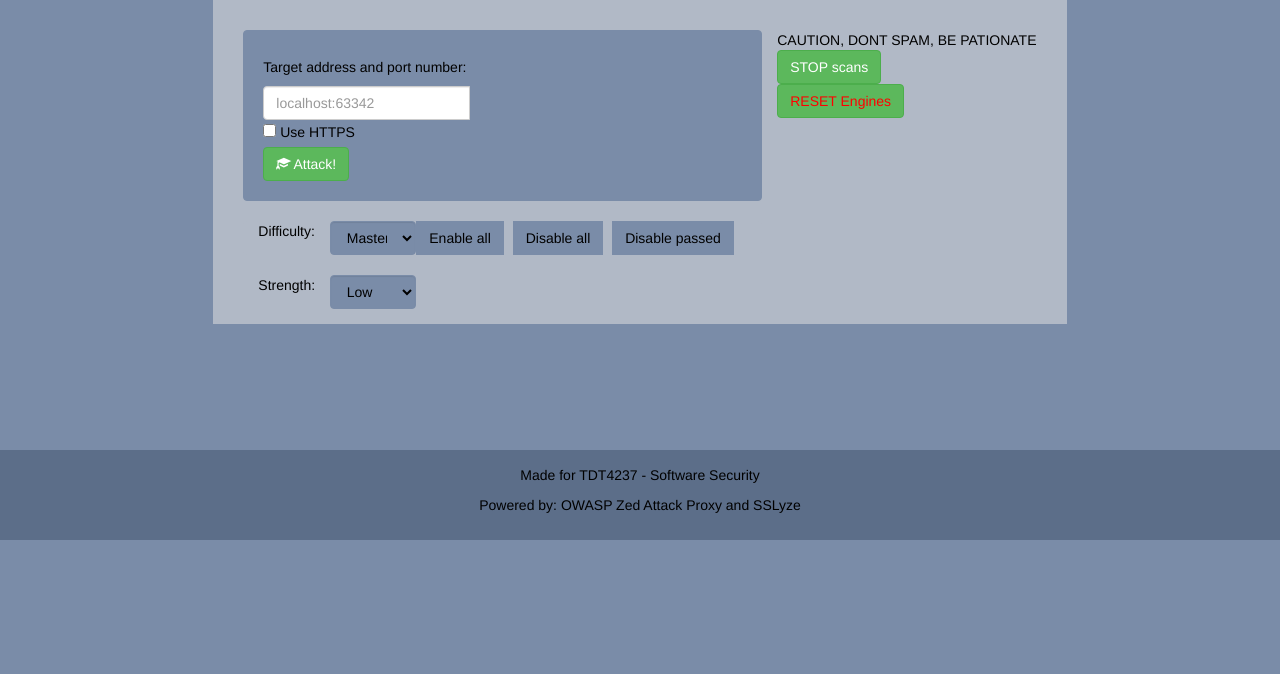
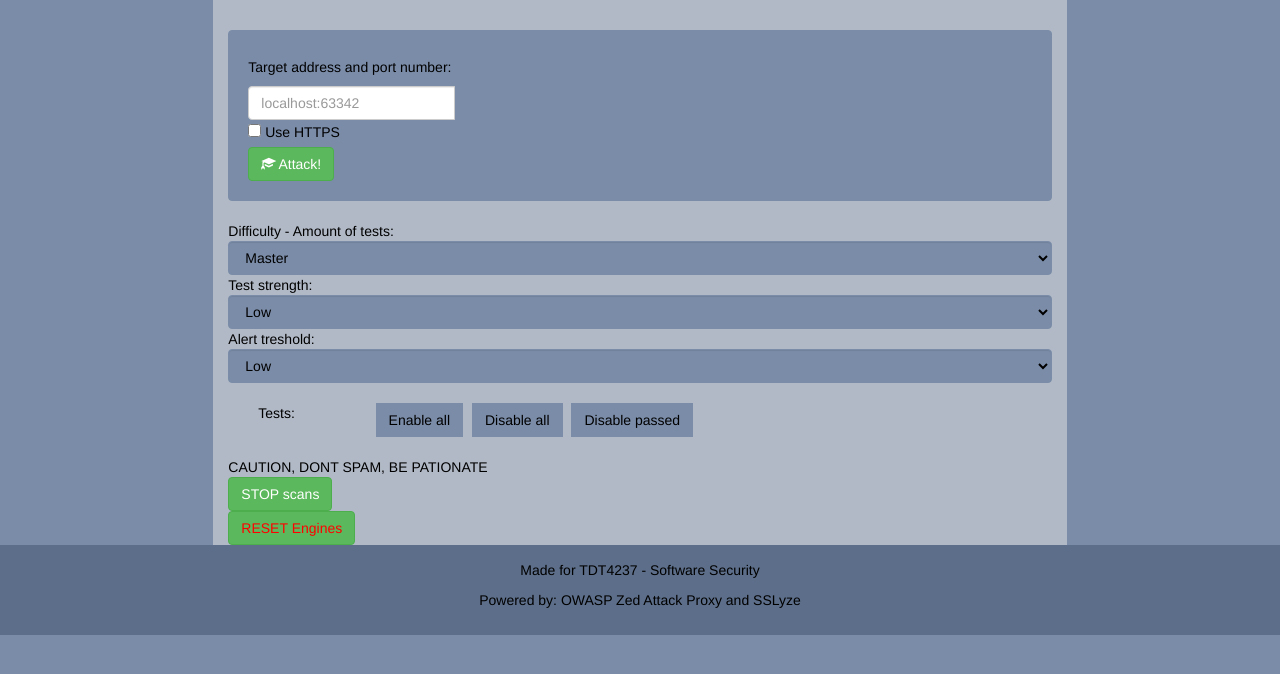
Before and after one commit to Vermshi/Security-Research-Project, a Flask app: page /atc in a window 1280 px wide. Shown: the part 67-741 px from the top of the page. Run offline with Flask 2, Linux system fonts and the light colour scheme; some libraries are stand-ins or nearby versions.

Commit message:
Change dockerfile, change requirements, insert new drop down options for treshold and strength

```diff
--- a/src/requirements.txt
+++ b/src/requirements.txt
@@ -1,5 +1,5 @@
 python-owasp-zap-v2.4
-cryptography==2.3
+cryptography==2.5
 psutil
 sslyze
 flask
--- a/src/static/styles/index.css
+++ b/src/static/styles/index.css
@@ -149,6 +149,10 @@
   border-radius: 50%;
 }
 
+#buttonGroup {
+  width: 100%;
+}
+
 #buttonGroup div{
 padding: 0px;
 background-color: #b1b9c6;
@@ -165,6 +169,14 @@
 margin-right: 5px;
 }
 
+#settings {
+  width: 100%;
+}
+
+#addressInput {
+  width: 100%
+}
+
 #diffSelect select{
 
 }
--- a/src/templates/index.html
+++ b/src/templates/index.html
@@ -30,31 +30,24 @@
   <div class="container-fluid text-center">
     <div class="row content">
       <div class="col-sm-2 sidenav">
-
       </div>
 
 
 
       <div class="col-sm-8 text-left middleContainer" >
-
-        <div class=" col-md-8 " id="addressInput">
+        <div id="addressInput">
           <div class="well">
             <h5>Target address and port number:</h5>
             <form method="post" action="/atc">
-
               <div class="input-group">
                 <input type="text" class="form-control" placeholder="localhost:63342" name="attackAddress"/>
-
                 <div id="displayHTTPS" style="display: none; ">
                   <br>
                   <br>
-
                   <h5 style="color: red">Notice: HTTPS scanning is not a stable feature</h5>
                   <h5>Target https port</h5>
-
                   <input type="text" class="form-control" placeholder="8443" name="HTTPSport"/>
                 </div>
-
                 <div class="form-check">
                   <input class="form-check-input" type="checkbox" value="" id="useHTTPS" onclick='toggleUseHTTPS()'>
                   <label class="form-check-label" for="useHTTPS" style="font-weight: normal !important;">
@@ -75,10 +68,11 @@
           </div>
         </div>
 
-        <div class=" col-md-8" id="buttonGroup">
-          <span for="selectDiv" class="col-sm-2 col-form-label">Difficulty:</span>
-          <div class="form-group col-md-2" >
+
+          <div id="settings">
                 <form id="selectForm" action="/diff-change" method="post">
+                  <span for="selectDiv">Difficulty - Amount of tests:</span>
+
                   <select name="diffSelect" onchange="document.getElementById('selectForm').submit()" class="form-control"  id="diffSelect" style="background-color: #7a8ca8; border-color:#7a8ca8; color: black; ">&nbsp;
                     {% if diff == 0 %}
                     <option selected="selected">Novice</option>
@@ -110,28 +104,12 @@
                     <option>Adept</option>
                     <option>Expert</option>
                     <option selected="selected">Master</option>
-
                     {% endif %}
-
                   </select></form>
-            </div>
-            <div class="well">
-              <form action="/auto-enable" method="post">
-                <button type="submit" name="sortAll" id="btnGroup1" class="btn btn-secondary" value="1">Enable all</button>
-                <button type="submit" name="sortAll" id="btnGroup2" class="btn btn-secondary" value="2">Disable all</button>
-                <button type="submit" name="sortAll" id="btnGroup3" class="btn btn-secondary" value="3">Disable passed</button>
 
 
-              </form>
-            </div>
-
-          </div>
-
-
-          <div class=" col-md-8" id="buttonGroup">
-            <span for="selectDiv" class="col-sm-2 col-form-label">Strength:</span>
-            <div class="form-group col-md-2" >
               <form id="selectForm2" action="/strength-change" method="post">
+                <span for="selectDiv">Test strength:</span>
                 <select name="strengthSelect" onchange="document.getElementById('selectForm2').submit()" class="form-control"  id="strengthSelect" style="background-color: #7a8ca8; border-color:#7a8ca8; color: black; ">&nbsp;
                   {% if strength == 0 %}
                   <option selected="selected">Low</option>
@@ -145,13 +123,38 @@
                   <option>Low</option>
                   <option>Medium</option>
                   <option selected="selected">High</option>
+                  {% endif %}
+                </select>
 
+                <span for="selectDiv">Alert treshold:</span>
+                <select name="thresholdSelect" onchange="document.getElementById('selectForm2').submit()" class="form-control"  id="thresholdSelect" style="background-color: #7a8ca8; border-color:#7a8ca8; color: black; ">&nbsp;
+                  {% if threshold == 0 %}
+                  <option selected="selected">Low</option>
+                  <option>Medium</option>
+                  <option>High</option>
+                  {% elif threshold == 1 %}
+                  <option>Low</option>
+                  <option selected="selected">Medium</option>
+                  <option>High</option>
+                  {% elif threshold == 2 %}
+                  <option>Low</option>
+                  <option>Medium</option>
+                  <option selected="selected">High</option>
                   {% endif %}
-
-                </select></form>
+                </select>
+              </form>
             </div>
 
-
+            <div class=" col-md-8" id="buttonGroup">
+            <div class="well">
+              <br>
+              <span for="selectDiv" class="col-sm-2 col-form-label">Tests:</span>
+              <form action="/auto-enable" method="post">
+                <button type="submit" name="sortAll" id="btnGroup1" class="btn btn-secondary" value="1">Enable all</button>
+                <button type="submit" name="sortAll" id="btnGroup2" class="btn btn-secondary" value="2">Disable all</button>
+                <button type="submit" name="sortAll" id="btnGroup3" class="btn btn-secondary" value="3">Disable passed</button>
+              </form>
+            </div>
           </div>
 
           <div>
@@ -168,13 +171,8 @@
             </form>
           </div>
 
-
-
-
           <form id="enabledForm" action="/check-change" method="post">
             {% for key, value in data.items() %}
-
-
 
             <div class=" col-md-12">
 
@@ -193,10 +191,8 @@
                         <label class="switch">
                           {% if value["enabled"] %}
                           <input type="checkbox" onchange="document.getElementById('enabledForm').submit()" name="check" value="{{ key }}" checked>
-
                           {% else %}
                           <input type="checkbox" onchange="document.getElementById('enabledForm').submit()" name="check" value="{{ key }}" >
-
                           {% endif %}
                           <span class="slider round"></span>
                         </label>
@@ -206,24 +202,11 @@
                   </div>
                 </div>
               </div>
-
               {% endfor %}
             </form>
-
-
-
-
-
-
-
-
-
-
           </div>
 
-
           <div class="col-sm-2 sidenav">
-
           </div>
         </div>
       </div>
--- a/src/zaptestsuite.py
+++ b/src/zaptestsuite.py
@@ -79,7 +79,7 @@
         xsrf_addon = 'ascanrulesBeta'
         self.zap.autoupdate.install_addon(xsrf_addon)
 
-        self.import_policy("testpolicy.xml", "test_policy4")
+        #self.import_policy("testpolicy.xml", "test_policy4")
 
         return True
 
```
Also changed, not shown: src/flaskGUI.py (+57 -61 lines), 1 other file. Lines whose indentation alone changed are shown as unchanged.
